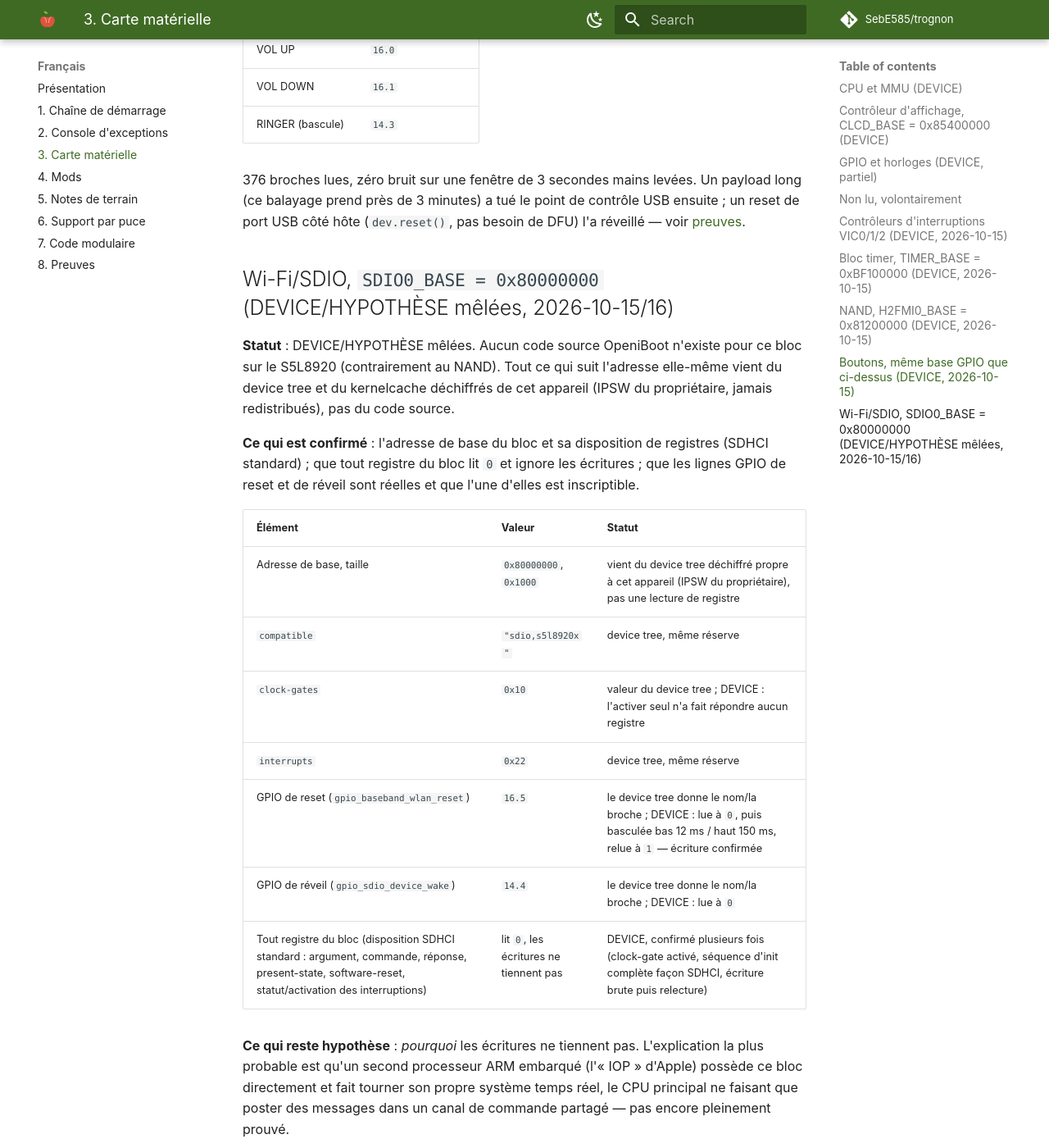
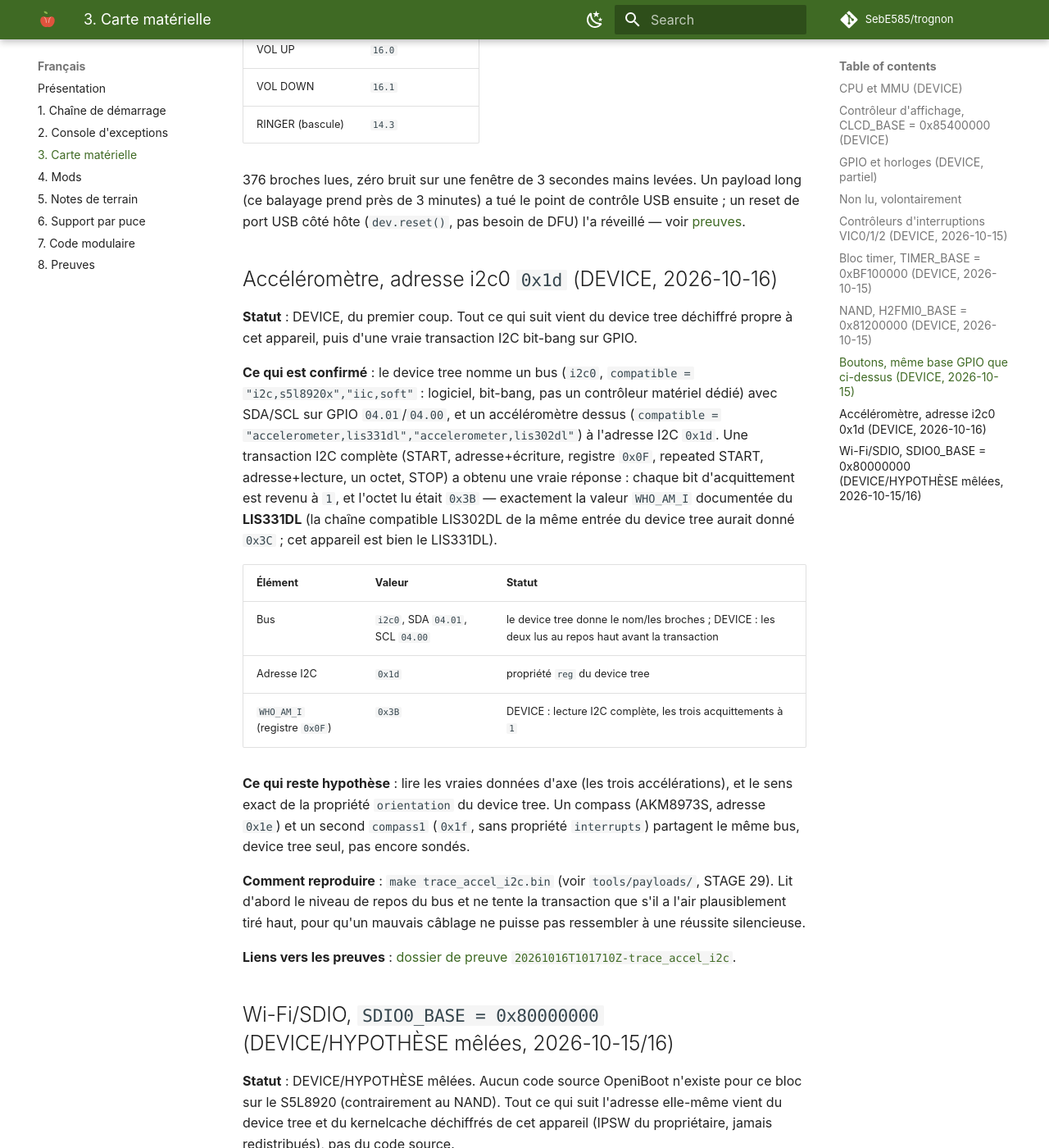
Before and after one commit to SebE585/trognon, an MkDocs documentation site: the page built from docs/fr/03-hardware-map.md, in a window 1280 px wide and 1400 px high, scrolled down 5611 px. Shown: the whole window at 82% size. Built offline with MkDocs 1.6.1 and Material for MkDocs 9.7.7, drawn with Linux system fonts in a browser that asks for light colours; comment, search, counter and statistics services are not loaded.

Commit message:
docs: write up the accelerometer finding on the hardware map (template test)
Second real use of the per-component template introduced on the
Wi-Fi/SDIO section (Lot B, f98322d), deliberately on a fresh component
rather than retrofitted onto an old one -- this is the judgment call
the earlier fork left open (generalise now vs. wait for a new
component). The accelerometer is that new component: LIS331DL
confirmed tonight by a real I2C WHO_AM_I read (0x3B) over the device
tree's own i2c0 bus, first try, no prior guessing to document away.

```diff
--- a/docs/fr/03-hardware-map.md
+++ b/docs/fr/03-hardware-map.md
@@ -144,6 +144,39 @@ base ci-dessus) a été échantillonné, le bruit mesuré mains levées, puis ch
 balayage prend près de 3 minutes) a tué le point de contrôle USB ensuite ; un reset de port USB
 côté hôte (`dev.reset()`, pas besoin de DFU) l'a réveillé — voir [preuves](08-evidence.md).
 
+## Accéléromètre, adresse i2c0 `0x1d` (DEVICE, 2026-10-16)
+
+**Statut** : DEVICE, du premier coup. Tout ce qui suit vient du device tree déchiffré
+propre à cet appareil, puis d'une vraie transaction I2C bit-bang sur GPIO.
+
+**Ce qui est confirmé** : le device tree nomme un bus (`i2c0`, `compatible =
+"i2c,s5l8920x","iic,soft"` : logiciel, bit-bang, pas un contrôleur matériel dédié) avec
+SDA/SCL sur GPIO `04.01`/`04.00`, et un accéléromètre dessus (`compatible =
+"accelerometer,lis331dl","accelerometer,lis302dl"`) à l'adresse I2C `0x1d`. Une
+transaction I2C complète (START, adresse+écriture, registre `0x0F`, repeated START,
+adresse+lecture, un octet, STOP) a obtenu une vraie réponse : chaque bit d'acquittement
+est revenu à `1`, et l'octet lu était `0x3B` — exactement la valeur `WHO_AM_I` documentée
+du **LIS331DL** (la chaîne compatible LIS302DL de la même entrée du device tree aurait
+donné `0x3C` ; cet appareil est bien le LIS331DL).
+
+| Élément | Valeur | Statut |
+|---|---|---|
+| Bus | `i2c0`, SDA `04.01`, SCL `04.00` | le device tree donne le nom/les broches ; DEVICE : les deux lus au repos haut avant la transaction |
+| Adresse I2C | `0x1d` | propriété `reg` du device tree |
+| `WHO_AM_I` (registre `0x0F`) | `0x3B` | DEVICE : lecture I2C complète, les trois acquittements à `1` |
+
+**Ce qui reste hypothèse** : lire les vraies données d'axe (les trois accélérations), et
+le sens exact de la propriété `orientation` du device tree. Un compass (AKM8973S, adresse
+`0x1e`) et un second `compass1` (`0x1f`, sans propriété `interrupts`) partagent le même
+bus, device tree seul, pas encore sondés.
+
+**Comment reproduire** : `make trace_accel_i2c.bin` (voir `tools/payloads/`, STAGE 29).
+Lit d'abord le niveau de repos du bus et ne tente la transaction que s'il a l'air
+plausiblement tiré haut, pour qu'un mauvais câblage ne puisse pas ressembler à une
+réussite silencieuse.
+
+**Liens vers les preuves** : [dossier de preuve `20261016T101710Z-trace_accel_i2c`](08-evidence.md).
+
 ## Wi-Fi/SDIO, `SDIO0_BASE = 0x80000000` (DEVICE/HYPOTHÈSE mêlées, 2026-10-15/16)
 
 **Statut** : DEVICE/HYPOTHÈSE mêlées. Aucun code source OpeniBoot n'existe pour ce bloc sur
```
Also changed, not shown: docs/en/03-hardware-map.md (+32 -0 lines).
